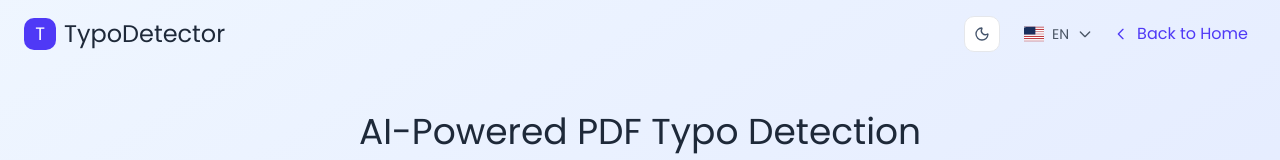
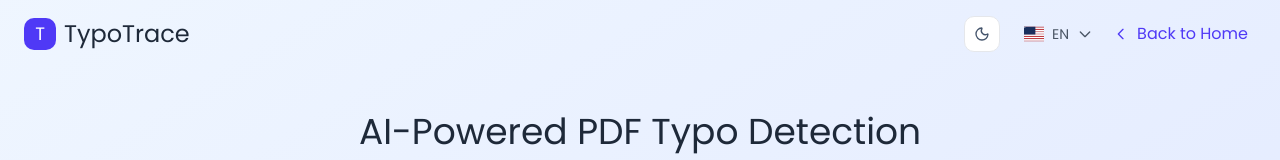
Before and after one commit to Ardiannnnnn/TypoDetection, a Next.js app: page /en/upload in a window 1280 px wide. Shown: the top 160 px of the page. Built offline with nearby package versions, Linux system fonts and the light colour scheme.

Commit message:
update name brand

```diff
--- a/src/app/[locale]/layout.tsx
+++ b/src/app/[locale]/layout.tsx
@@ -9,7 +9,7 @@ import { Providers } from "./providers";
 const locales = ["en", "id"];
 
 export const metadata: Metadata = {
-  title: "TypoDetector",
+  title: "TypoTrace",
   description: "Automatically detect typos in your thesis...",
   icons: { icon: "/favicon.svg" },
 };
--- a/src/components/Footer.tsx
+++ b/src/components/Footer.tsx
@@ -39,7 +39,7 @@ export default function Footer() {
           {/* Brand Section */}
           <div className="md:col-span-1">
             <h3 className="text-xl font-bold text-white dark:text-gray-100 mb-4 font-poppins">
-              {renderTextWithHighlight("##HIGHLIGHT_START##TypoDetector##HIGHLIGHT_END##")}
+              {renderTextWithHighlight("##HIGHLIGHT_START##TypoTrace##HIGHLIGHT_END##")}
             </h3>
             <p className="text-gray-300 dark:text-gray-400 text-sm font-poppins leading-relaxed">
               {t("footer.powered")}
@@ -118,7 +118,7 @@ export default function Footer() {
             </h4>
             <div className="space-y-2 text-sm">
               <p className="text-gray-300 dark:text-gray-400 font-poppins">
-                📧 support@typodetector.com
+                📧 support@TypoTrace.com
               </p>
               <p className="text-gray-300 dark:text-gray-400 font-poppins">
                 🌍 Indonesia
--- a/src/components/Navbar.tsx
+++ b/src/components/Navbar.tsx
@@ -120,8 +120,8 @@ export default function Navbar({ showBackButton = false }: NavbarProps) {
                 ? 'text-gray-800 dark:text-white'
                 : 'text-gray-800 dark:text-white'
             }`}>
-              <span className="hidden sm:inline">TypoDetector</span>
-              <span className="sm:hidden">TypoDetector</span>
+              <span className="hidden sm:inline">TypoTrace</span>
+              <span className="sm:hidden">TypoTrace</span>
             </span>
           </Link>
 
--- a/src/messages/en.json
+++ b/src/messages/en.json
@@ -35,9 +35,9 @@
     "users": "Happy Users"
   },
   "about": {
-    "title": "About ##HIGHLIGHT_START##TypoDetector##HIGHLIGHT_END##",
-    "subtitle": "TypoDetector is an advanced AI application designed to help you detect and correct typos in your final project reports or theses, aiming to enhance the quality of your writing.",
-    "whyChoose": "Why We Created TypoDetector?",
+    "title": "About ##HIGHLIGHT_START##TypoTrace##HIGHLIGHT_END##",
+    "subtitle": "TypoTrace is an advanced AI application designed to help you detect and correct typos in your final project reports or theses, aiming to enhance the quality of your writing.",
+    "whyChoose": "Why We Created TypoTrace?",
     "features": {
       "aiTechnology": {
         "title": "Manual Proofreading is Time-Consuming",
@@ -55,13 +55,13 @@
     "mission": {
       "title": "Our Mission",
       "description": "We are committed to helping improve writing quality and communication by providing accurate, fast, and easy-to-use typo detection technology for everyone.",
-      "team": "TypoDetector Team",
+      "team": "TypoTrace Team",
       "role": "AI Research & Development",
       "quote": "Creating AI technology that can help everyone write better and more confidently."
     }
   },
   "howItWorks": {
-    "title": "How ##HIGHLIGHT_START##TypoDetector##HIGHLIGHT_END## Works",
+    "title": "How ##HIGHLIGHT_START##TypoTrace##HIGHLIGHT_END## Works",
     "subtitle": "Easy and fast typo detection process in 4 simple steps",
     "steps": {
       "upload": {
@@ -94,8 +94,8 @@
     "info": {
       "email": {
         "title": "Email",
-        "support": "support@typodetector.com",
-        "feedback": "feedback@typodetector.com"
+        "support": "support@TypoTrace.com",
+        "feedback": "feedback@TypoTrace.com"
       },
       "responseTime": {
         "title": "Response Time",
@@ -205,7 +205,7 @@
     }
   },
   "footer": {
-    "copyright": "© 2025 TypoDetector. All rights reserved.",
+    "copyright": "© 2025 TypoTrace. All rights reserved.",
     "powered": "Powered by Advanced AI Technology for Accurate Typo Detection"
   }
 }
--- a/src/messages/id.json
+++ b/src/messages/id.json
@@ -35,9 +35,9 @@
     "users": "Pengguna Puas"
   },
   "about": {
-    "title": "Tentang ##HIGHLIGHT_START##TypoDetector##HIGHLIGHT_END##",
-    "subtitle": "TypoDetector adalah aplikasi AI canggih yang dirancang untuk membantu Anda mendeteksi dan memperbaiki kesalahan pengetikan dalam laporan tugas akhir atau skripsi anda, kami mengharapkan aplikasi ini dapat meningkatkan kualitas tulisan Anda.",
-    "whyChoose": "Mengapa Kami Membuat TypoDetector?",
+    "title": "Tentang ##HIGHLIGHT_START##TypoTrace##HIGHLIGHT_END##",
+    "subtitle": "TypoTrace adalah aplikasi AI canggih yang dirancang untuk membantu Anda mendeteksi dan memperbaiki kesalahan pengetikan dalam laporan tugas akhir atau skripsi anda, kami mengharapkan aplikasi ini dapat meningkatkan kualitas tulisan Anda.",
+    "whyChoose": "Mengapa Kami Membuat TypoTrace?",
     "features": {
       "aiTechnology": {
         "title": "Proofreading Manual Memakan Waktu",
@@ -55,13 +55,13 @@
     "mission": {
       "title": "Misi Kami",
       "description": "Kami berkomitmen untuk membantu meningkatkan kualitas tulisan dan komunikasi dengan menyediakan teknologi deteksi typo yang akurat, cepat, dan mudah digunakan untuk semua orang.",
-      "team": "Tim TypoDetector",
+      "team": "Tim TypoTrace",
       "role": "Penelitian & Pengembangan AI",
       "quote": "Membuat teknologi AI yang dapat membantu semua orang menulis dengan lebih baik dan percaya diri."
     }
   },
   "howItWorks": {
-    "title": "Cara Kerja ##HIGHLIGHT_START##TypoDetector##HIGHLIGHT_END##",
+    "title": "Cara Kerja ##HIGHLIGHT_START##TypoTrace##HIGHLIGHT_END##",
     "subtitle": "Proses deteksi typo yang mudah dan cepat dalam 4 langkah sederhana",
     "steps": {
       "upload": {
@@ -94,8 +94,8 @@
     "info": {
       "email": {
         "title": "Email",
-        "support": "support@typodetector.com",
-        "feedback": "feedback@typodetector.com"
+        "support": "support@TypoTrace.com",
+        "feedback": "feedback@TypoTrace.com"
       },
       "responseTime": {
         "title": "Response Time",
@@ -208,8 +208,8 @@
     }
   },
   "footer": {
-    "powered": "Didukung oleh AI TypoDetector.",
-    "copyright": "© TypoDetector. Semua hak cipta dilindungi.",
+    "powered": "Didukung oleh AI TypoTrace.",
+    "copyright": "© TypoTrace. Semua hak cipta dilindungi.",
     "allRightsReserved": "Seluruh hak cipta dilindungi."
   }
 }
```
